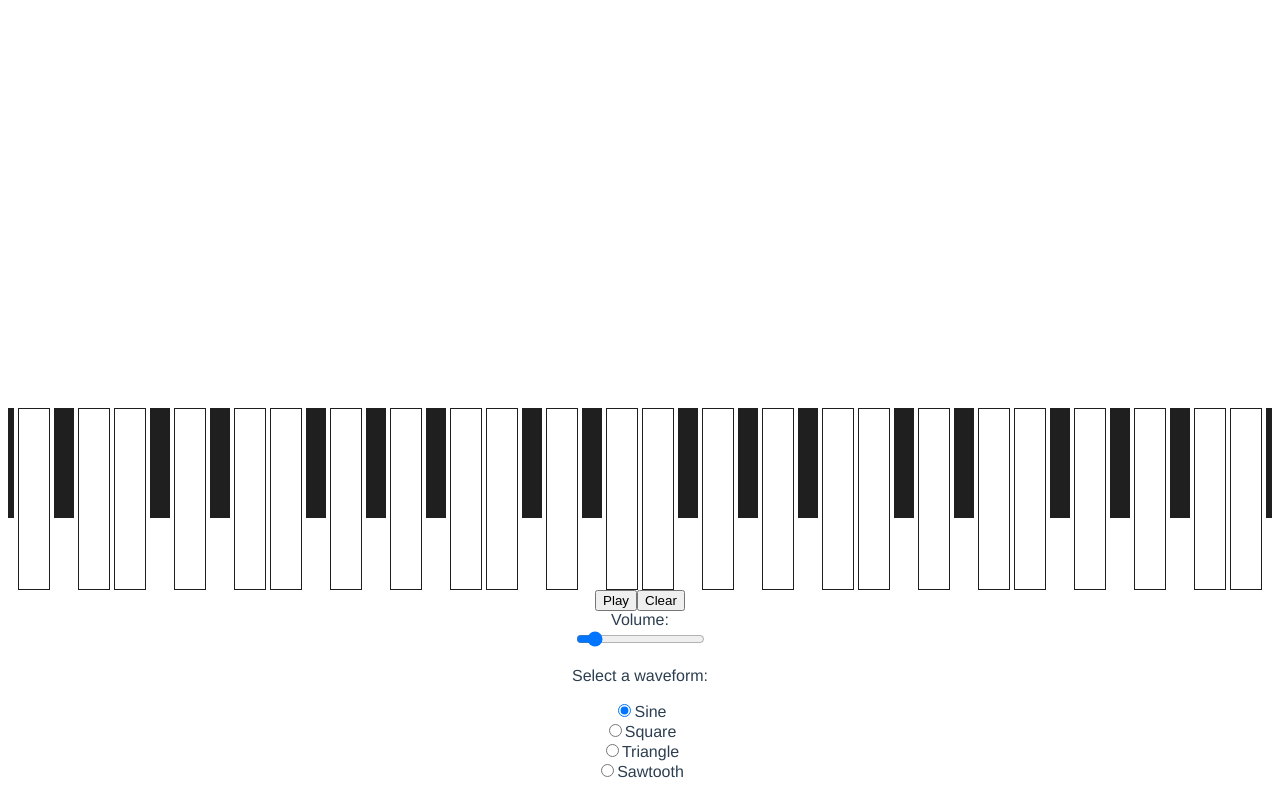
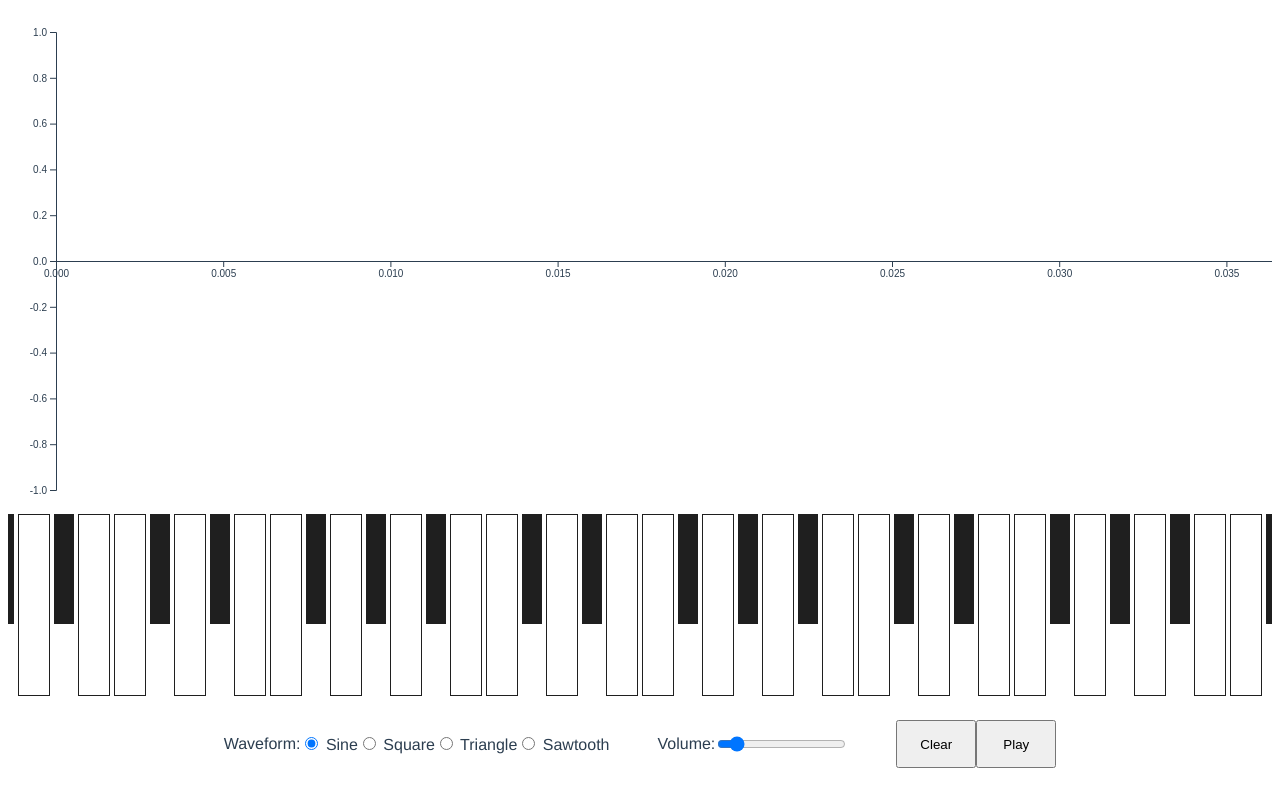
Before and after one commit to cfengjin/cacophony, a Vue app: page / in a window 1280 px wide. Built offline with nearby package versions, Linux system fonts and the light colour scheme.

Commit message:
Add basic styling

```diff
--- a/src/App.vue
+++ b/src/App.vue
@@ -20,5 +20,11 @@ export default {
   -moz-osx-font-smoothing: grayscale;
   text-align: center;
   color: #2c3e50;
+
+  display: flex;
+  flex-direction: column;
+  justify-content: flex-end;
+
+  height: calc(100vh - 16px);
 }
 </style>
--- a/src/components/Chart.vue
+++ b/src/components/Chart.vue
@@ -16,21 +16,21 @@ export default {
   data() {
     return {
       chart: {
-        height: 400,
-        width: window.innerWidth,
-      }
+        height: 0,
+        width: 0,
+      },
+      period: 1 / 27.5
     }
   },
   computed: {
     data() {
-      let delta = .001;
+      let delta = .0001;
 
       return this.pitches.map(pitch => {
         let points = [];
 
         for (let i = 0; i < 1/delta; ++i) {
-          let period = 1 / this.pitches[0].frequency
-          let t = delta * i * 4 * period
+          let t = delta * i * this.period
           points.push({
             time: t,
             displacement: this.d(pitch.frequency, t)
@@ -46,13 +46,13 @@ export default {
     },
     x() {
       return d3.scaleLinear()
-        .domain([0, 4 / this.pitches[0].frequency])
-        .range([100, this.chart.width - 100])
+        .domain([0, this.period])
+        .range([48, this.chart.width])
     },
     y() {
       return d3.scaleLinear()
         .domain([-1, 1])
-        .range([50, this.chart.height - 50])
+        .range([this.chart.height - 24, 24])
     },
     line() {
       return d3.line()
@@ -66,9 +66,9 @@ export default {
       return Math.sin(omega * t)
     },
     renderChart() {
-      this.chart.width = window.innerWidth
+      this.chart.width = document.querySelector(".container").clientWidth
+      this.chart.height = document.querySelector(".container").clientHeight
 
-      if (this.pitches.length) {
       d3.select(".chart")
         .attr("display", "block")
         .attr("viewBox", [0, 0, this.chart.width, this.chart.height])
@@ -77,10 +77,11 @@ export default {
         .attr("transform", `translate(0, ${this.chart.height / 2})`)
         .call(d3.axisBottom(this.x))
       d3.select(".left-axis")
-          .attr("transform", `translate(100, 0)`)
+        .attr("transform", `translate(48, 0)`)
         .call(d3.axisLeft(this.y))
 
       d3.select(".lines")
+        .attr("display", "initial")
         .attr("fill", "none")
         .attr("stroke", "black")
         .attr("stroke-width", 2)
@@ -90,15 +91,11 @@ export default {
         .data(this.data)
         .join("path")
         .attr("d", d => this.line(d.points));
-      } else {
-        d3.select(".chart")
-          .attr("display", "none")
-      }
     }
   },
   mounted() {
+    this.renderChart()
     window.addEventListener('resize', this.renderChart);
-    this.renderChart()
   },
   beforeUpdate() {
     this.renderChart()
@@ -108,6 +105,7 @@ export default {
 
 <style>
 .container {
-  height: 400px;
+  overflow: hidden;
+  flex-grow: 1;
 }
 </style>
--- a/src/components/Keyboard.vue
+++ b/src/components/Keyboard.vue
@@ -11,28 +11,37 @@
     />
   </div>
 
-  <button @mousedown="play">Play</button>
-  <button @click="clear">Clear</button>
+  <div class="controls">
+    <div class="left">
+      <label for="waveform">Waveform:</label>
+      <label for="sine">
+        <input type="radio" id="sine" name="waveform" value="sine" v-model="waveform">
+        Sine
+      </label>
+      <label for="square">
+        <input type="radio" id="square" name="waveform" value="square" v-model="waveform">
+        Square
+      </label>
+      <label for="triangle">
+        <input type="radio" id="triangle" name="waveform" value="triangle" v-model="waveform">
+        Triangle
+      </label>
+      <label for="sawtooth">
+        <input type="radio" id="sawtooth" name="waveform" value="sawtooth" v-model="waveform">
+        Sawtooth
+      </label>
+    </div>
 
-  <br />
-  <label for="volume">Volume:</label>
-  <br />
-  <input type="range" id="volume" name="volume" min="0" max="1" step="0.01" v-model="volume">
+    <div class="center">
+      <label for="volume">Volume:</label>
+      <input type="range" id="volume" name="volume" min="0" max="1" step="0.01" v-model="volume">
+    </div>
 
-  <p>Select a waveform:</p>
-
-  <input type="radio" id="sine" name="waveform" value="sine" v-model="waveform">
-  <label for="sine">Sine</label>
-  <br />
-  <input type="radio" id="square" name="waveform" value="square" v-model="waveform">
-  <label for="square">Square</label>
-  <br />
-  <input type="radio" id="triangle" name="waveform" value="triangle" v-model="waveform">
-  <label for="triangle">Triangle</label>
-  <br />
-  <input type="radio" id="sawtooth" name="waveform" value="sawtooth" v-model="waveform">
-  <label for="sawtooth">Sawtooth</label>
-
+    <div class="right">
+      <button @click="clear">Clear</button>
+      <button @mousedown="play">Play</button>
+    </div>
+  </div>
 </template>
 
 <script>
@@ -115,6 +124,9 @@ export default {
   display: flex;
   flex-direction: row;
   overflow: auto;
+  height: 182px;
+  min-height: 182px;
+  margin-bottom: 24px;
 }
 .key {
   margin: 0 2px;
@@ -136,4 +148,22 @@ export default {
   background-color: deepskyblue;
   border-color: deepskyblue;
 }
+.controls {
+  display: flex;
+  justify-content: center;
+  align-items: center;
+  flex-wrap: wrap;
+  margin-bottom: 24px;
+}
+.controls .left, .center, .right {
+  display: flex;
+  justify-content: space-evenly;
+  align-items: center;
+  flex-wrap: wrap;
+  margin: 0 24px;
+}
+.controls button {
+  width: 5rem;
+  height: 3rem;
+}
 </style>
```
Lines whose indentation alone changed are shown as unchanged.
